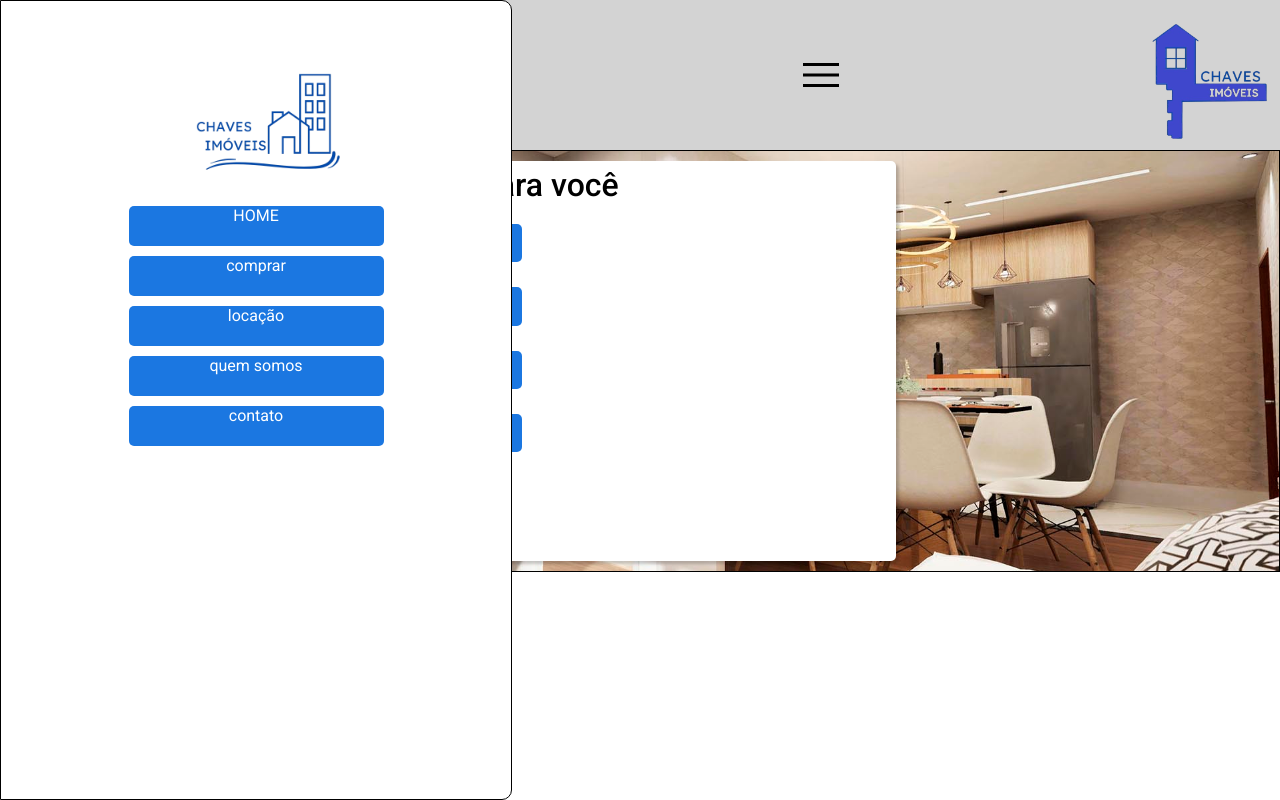
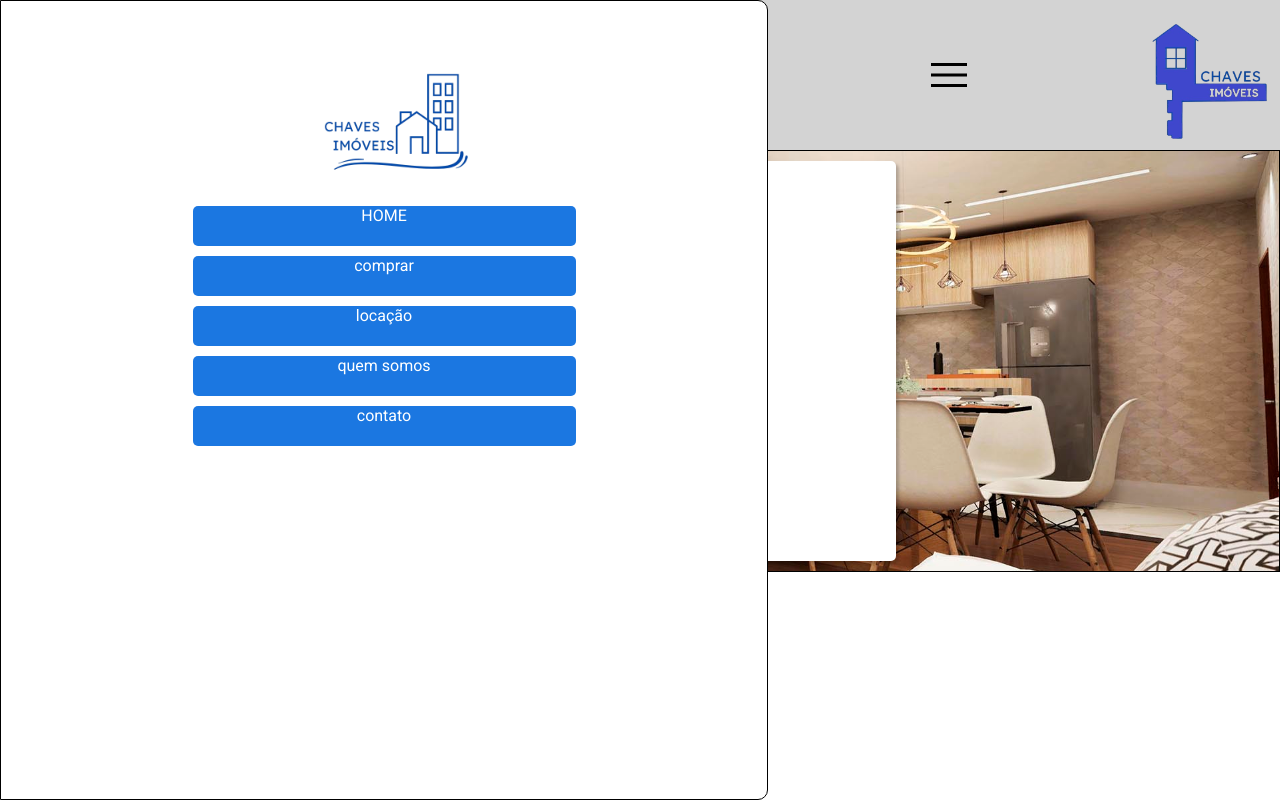
Before and after one commit to NicolasSousa1/chaves-imoveis, a plain HTML site: page index2.html in a window 1280 px wide. Both pictures are taken after a click on the element "menu". Drawn offline with nearby package versions, Linux system fonts and the light colour scheme.

Commit message:
Update styles2.css

```diff
--- a/styles2.css
+++ b/styles2.css
@@ -65,7 +65,7 @@
 header nav {
 
     height: 100vh;
-    width: 40%;
+    width: 60%;
     border: solid black 1px;
     border-radius: 0px 10px 10px 0px;
     background-color: white;
@@ -188,7 +188,7 @@
 
 section#s1 div#ds1 div {
 
-    margin-top: 50px;
+
     margin-left: 10px;
 
 }
```
